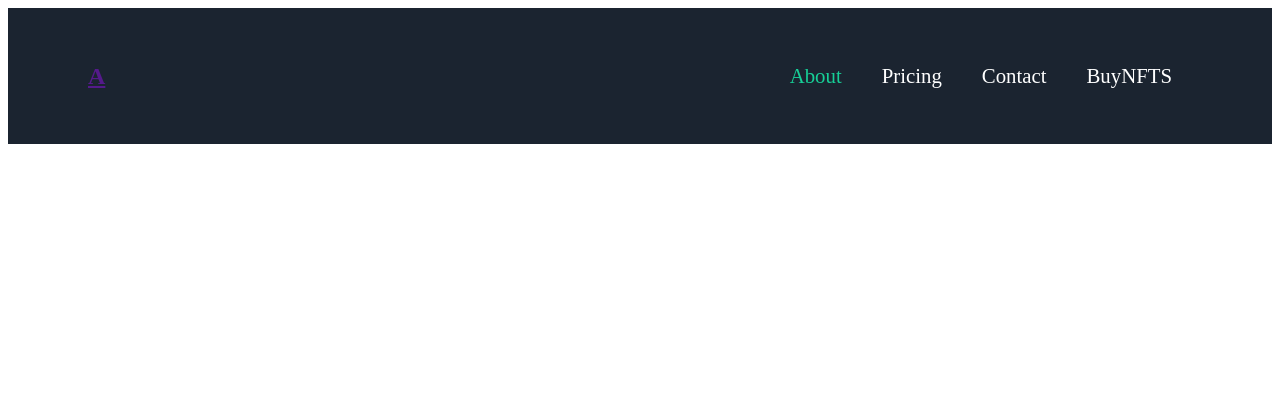
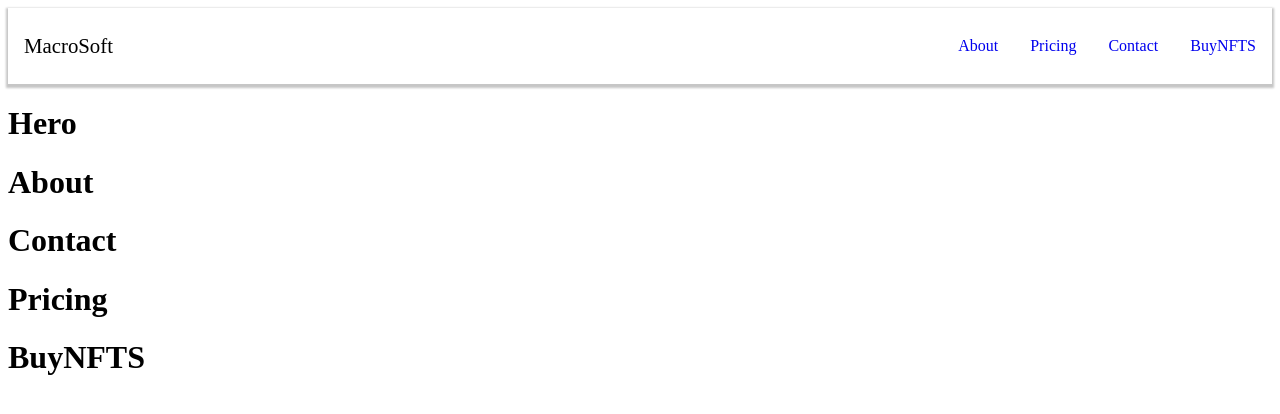
Before and after one commit to MaleeshaTHC/portfolio_ui_design, a React (Create React App) app: page / in a window 1280 px wide. Shown: the top 414 px of the page. Built offline with nearby package versions, Linux system fonts and the light colour scheme.

Commit message:
Navigation bar structure done with 4 tabs and logo

```diff
--- a/src/App.js
+++ b/src/App.js
@@ -1,9 +1,24 @@
+import Hero from "./components/Hero";
+import About from "./components/About";
+import Contact from "./components/Contact";
 import Navbar from "./components/Navbar";
+import Pricing from "./components/Pricing";
+import Buynfts from "./components/BuyNFTs";
+import "./style/NavbarStyle.css";
 
-export default function App() {
+function App() {
   return (
     <div>
-      <Navbar/>
+      <Navbar />
+      <div>
+        <Hero />
+        <About/>
+        <Contact />
+        <Pricing />
+        <Buynfts />
+      </div>
     </div>
-  )
+  );
 }
+
+export default App;
--- a/src/components/About.js
+++ b/src/components/About.js
@@ -1,12 +1,7 @@
-import React from 'react';
-import Navbar from "./components/Navbar";
-
-const About = () =>{
+export default function About() {
   return (
     <div>
-      <Navbar />
-      <h3>ABOUT</h3>
+      <h1>About</h1>
     </div>
   );
 }
-export default About;
--- a/src/components/BuyNFTs.js
+++ b/src/components/BuyNFTs.js
@@ -1,9 +1,7 @@
-import React from 'react';
-const Buynfts = () =>{
+export default function Buynfts() {
   return (
     <div>
-      <h3>Buynfts</h3>
+      <h1>BuyNFTS</h1>
     </div>
   );
 }
-export default Buynfts;
--- a/src/components/Contact.js
+++ b/src/components/Contact.js
@@ -1,9 +1,7 @@
-import React from 'react';
-const Contact = () =>{
+export default function Contact() {
   return (
     <div>
-      <h3>Contact</h3>
+      <h1>Contact</h1>
     </div>
   );
 }
-export default Contact;
--- /dev/null
+++ b/src/components/Hero.js
@@ -0,0 +1,7 @@
+export default function Hero() {
+  return (
+    <div>
+      <h1>Hero</h1>
+    </div>
+  );
+}
--- a/src/components/Navbar.js
+++ b/src/components/Navbar.js
@@ -1,24 +1,42 @@
-import "../style/NavbarStyle.css";
+import { useState } from "react"
+import "../style/NavbarStyle.css"
 
-function Navbar(){
+export default function Navbar() {
+  const [isNavExpanded, setIsNavExpanded] = useState(false)
+
   return (
-    <>
-    <nav>
-      <a className="logo" href="">
-        <h1>A</h1>
+    <nav className="navigation">
+      <a href="/hero" className="brand-name">
+        MacroSoft
       </a>
-
-      <div>
-        <ul id="navbar">
-          <li><a className="active" href="">About</a></li>
-          <li><a href="">Pricing</a></li>
-          <li><a href="">Contact</a></li>
-          <li><a href="">BuyNFTS</a></li>
+      <button
+        className="hamburger"
+        onClick={() => {
+          setIsNavExpanded(!isNavExpanded)
+        }}
+      >
+        {/* hamburger svg code... */}
+      </button>
+      <div
+        className={
+          isNavExpanded ? "navigation-menu expanded" : "navigation-menu"
+        }
+      >
+        <ul>
+          <li>
+            <a href="/about">About</a>
+          </li>
+          <li>
+            <a href="/pricing">Pricing</a>
+          </li>
+          <li>
+            <a href="/contact">Contact</a>
+          </li>
+          <li>
+            <a href="/buy">BuyNFTS</a>
+          </li>
         </ul>
       </div>
     </nav>
-    </>
-  )
+  );
 }
-
-export default Navbar;
--- a/src/components/Pricing.js
+++ b/src/components/Pricing.js
@@ -1,9 +1,7 @@
-import React from 'react';
-const Pricing = () =>{
+export default function Pricing() {
   return (
     <div>
-      <h3>Pricing</h3>
+      <h1>Pricing</h1>
     </div>
   );
 }
-export default Pricing;
--- a/src/style/NavbarStyle.css
+++ b/src/style/NavbarStyle.css
@@ -1,48 +1,87 @@
-nav{
+.navigation {
+    height: 60px;
+    width: 100%;
     display: flex;
     align-items: center;
-    justify-content: space-between;
-    background-color: #1b2430;
-    padding: 20px 80px;
+    position: relative;
+    padding: 0.5rem 0rem;
+    background-color: #fff;
+    color: black;
+    box-shadow: 0 2px 2px 2px rgba(9, 9, 9, 0.23);
   }
 
-#navbar{
-    display: flex;
-    align-items: center;
-    justify-content: center;
+.brand-name {
+    text-decoration: none;
+    color: black;
+    font-size: 1.3rem;
+    margin-left: 1rem;
+  }
+  .navigation-menu {
+    margin-left: auto;
   }
 
-#navbar li{
-    list-style: none;
-    margin: 20px;
-    position: relative;
+  .navigation-menu ul {
+    display: flex;
+    padding: 0;
+  }
+  .navigation-menu li {
+    list-style-type: none;
+    margin: 0 1rem;
+  }
+  .navigation-menu li a {
+    text-decoration: none;
+    display: block;
+    width: 100%;
   }
 
-#navbar li a{
-    text-decoration: none;
-    font-size: 1.3rem;
-    color: #FFFF;
-    font-weight: 100;
-    transition: 0.3s ease-in-out;
+  .hamburger {
+    border: 0;
+    height: 40px;
+    width: 40px;
+    padding: 0.5rem;
+    border-radius: 50%;
+    background-color: #283b8b;
+    cursor: pointer;
+    transition: background-color 0.2s ease-in-out;
+    position: absolute;
+    top: 50%;
+    right: 25px;
+    transform: translateY(-50%);
+    display: none;
+  }
+  .hamburger:hover {
+    background-color: #2642af;
   }
 
-#navbar li a:hover,
-#navbar li a.active{
-    color: #17cf97;
+  @media screen and (max-width: 768px) {
+    .hamburger {
+      display: block;
     }
 
-#navbar li a:hover ::after,
-#navbar li a.active ::after{
-    content: "";
-    width: 30%;
-    height: 2px;
-    background: #17cf97;
-    position: absolute;
-    bottom: -4px;
-    left: 20px;
+    .navigation-menu.expanded ul {
+        display: block;
       }
 
-
-#navbar li a:hover{
-    color: #FFFF;
+    .navigation-menu ul {
+        position: absolute;
+        top: 60px;
+        left: 0;
+        flex-direction: column;
+        width: 100%;
+        height: calc(100vh - 77px);
+        background-color: white;
+        border-top: 1px solid black;
       }
+    .navigation-menu li {
+        text-align: center;
+        margin: 0;
+      }
+    .navigation-menu li a {
+        color: black;
+        width: 100%;
+        padding: 1.5rem 0;
+      }
+    .navigation-menu li:hover {
+        background-color: #eee;
+      }
+    }
```
Lines whose indentation alone changed are shown as unchanged.
